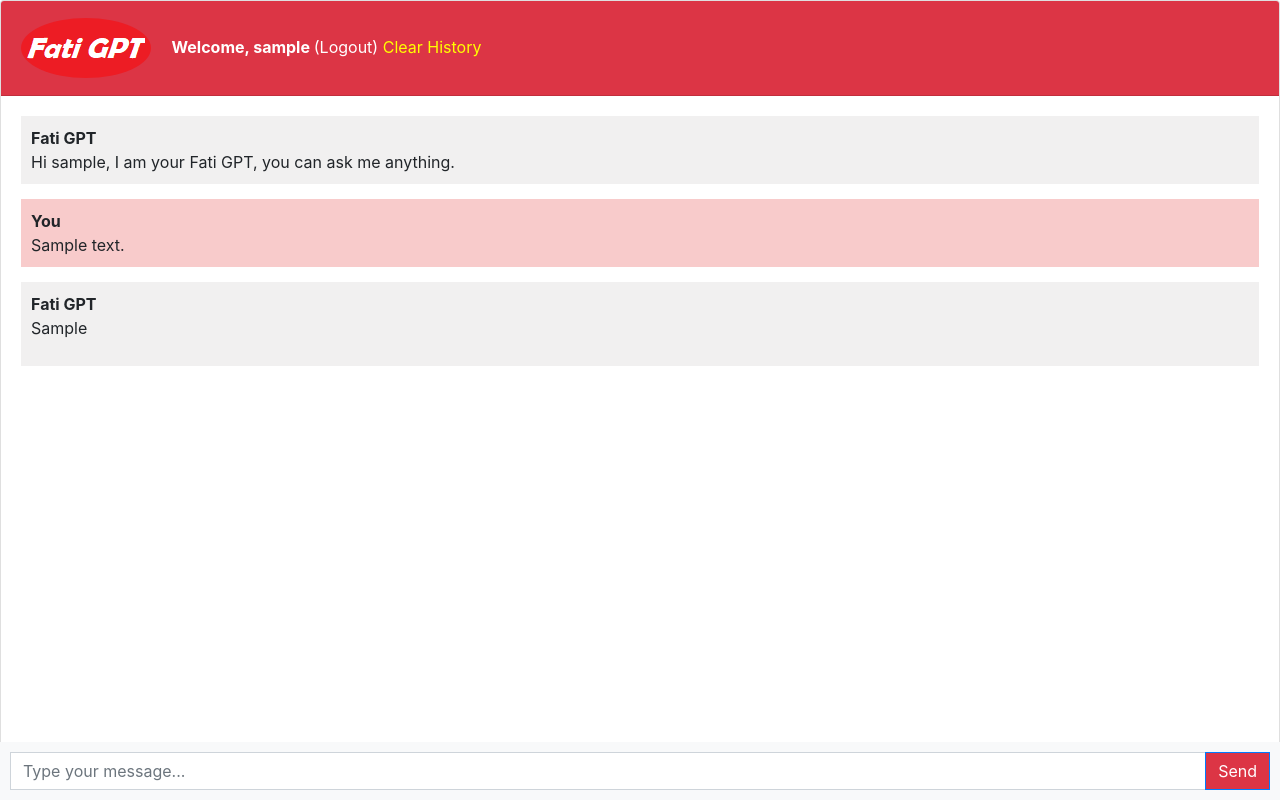
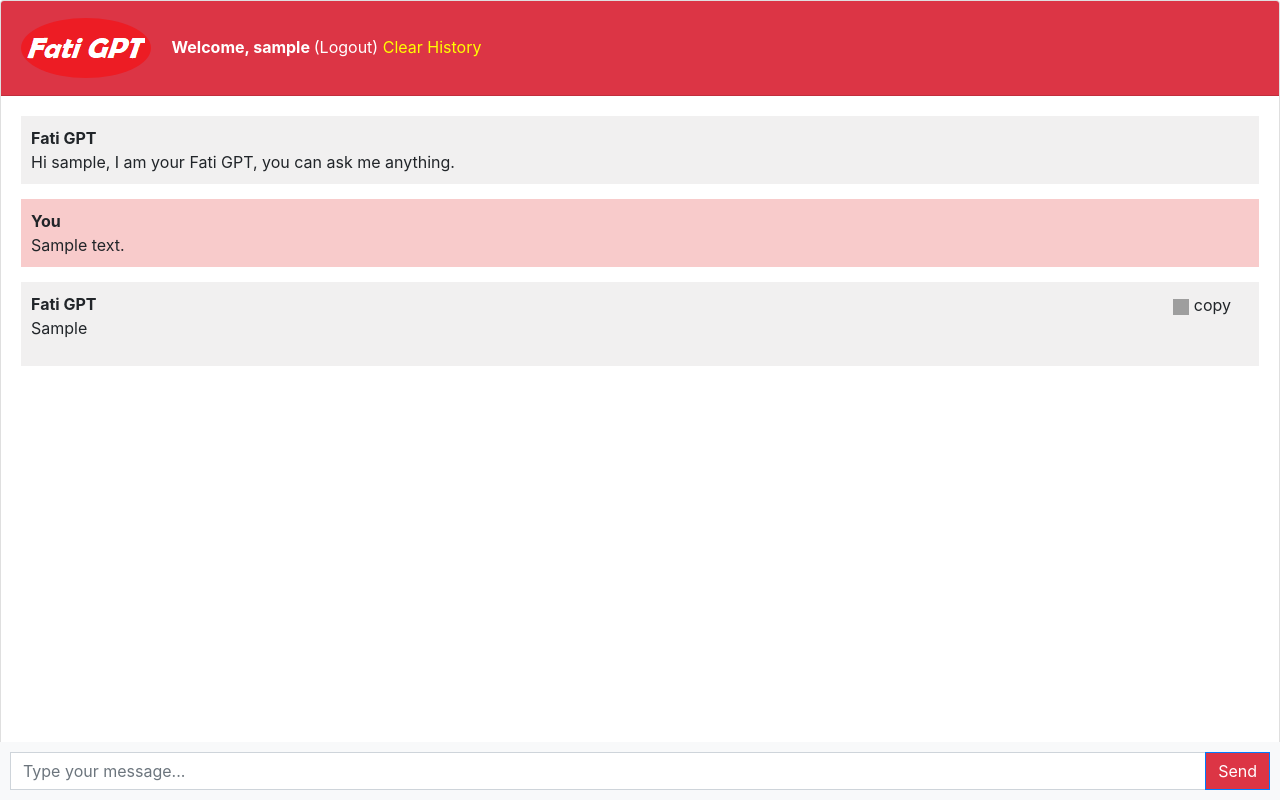
Before and after one commit to MasoudBeheshti/masoudGpt, a Django app: page / in a window 1280 px wide. Run offline with Django 4.2, Linux system fonts and the light colour scheme; a user stored in the database is signed in; tables that the repository leaves empty hold one stand-in row (values such as "Sample post"); parts of the project's set-up code (start-up, migrations or seed data) failed here and were passed over; some libraries are stand-ins or nearby versions; grey boxes are pictures that could not be loaded.

Commit message:
button implemented to copy response content

```diff
--- a/FatiGPT/chatApp/templates/chatbot.html
+++ b/FatiGPT/chatApp/templates/chatbot.html
@@ -62,6 +62,15 @@
     display: flex;
     flex-direction: column;
   }
+  .message-content-container {
+  position: relative;
+  }
+
+  .btn-copy {
+    position: absolute;
+    top: -30px;
+    right: 5px;
+  }
 </style>
 {% endblock %}
 
@@ -110,8 +119,11 @@
             <div class="message-sender">
               <b>Fati GPT</b>
             </div>
-            <div class="message-content">
-              {{chat.response|linebreaks}}
+            <div class="message-content-container">
+              <div class="message-content">
+                {{chat.response|linebreaks}}
+              </div>
+              <button class="btn-copy btn"><i class="fa fa-copy "><img width="16" height="16" src="https://img.icons8.com/ios-glyphs/30/copy.png" alt="copy"/></i> copy</button>
             </div>
           </div>
         </li>
@@ -204,11 +216,25 @@
               <div class="message-sender">
                 <b>Fati GPT</b>
               </div>
-              <div class="message-content">
-                ${response}
+              <div class="message-content-container">
+                <div class="message-content">
+                  ${response}
+                </div>
+                <button class="btn-copy btn"><i class="fa fa-copy "><img width="16" height="16" src="https://img.icons8.com/ios-glyphs/30/copy.png" alt="copy"/></i> copy</button>
               </div>
             </div>
           `;
+        // Add event listener to the new copy button
+        const newCopyButton = thinkingItem.querySelector('.btn-copy');
+        newCopyButton.addEventListener('click', () => {
+            const messageContent = newCopyButton.previousElementSibling.textContent;
+            const textarea = document.createElement('textarea');
+            textarea.value = messageContent;
+            document.body.appendChild(textarea);
+            textarea.select();
+            document.execCommand('copy');
+            document.body.removeChild(textarea);
+        });
       })
       .catch(error => {
           console.error('Error:', error);
@@ -225,6 +251,31 @@
           `;
       });
   });
+  // Select all copy buttons
+const copyButtons = document.querySelectorAll('.btn-copy');
+
+// Add click event listener to each copy button
+copyButtons.forEach(button => {
+  button.addEventListener('click', () => {
+    // Get the text content of the message
+    const messageContent = button.previousElementSibling.textContent;
+
+    // Create a temporary textarea element to copy the text
+    const textarea = document.createElement('textarea');
+    textarea.value = messageContent;
+    document.body.appendChild(textarea);
+
+    // Select and copy the text
+    textarea.select();
+    document.execCommand('copy');
+
+    // Remove the temporary textarea
+    document.body.removeChild(textarea);
+
+    // Optionally, provide feedback to the user that the text has been copied
+    // For example, you can show a tooltip or a message
+  });
+});
 
 
 </script>
```
Also changed, not shown: 1 other file.
